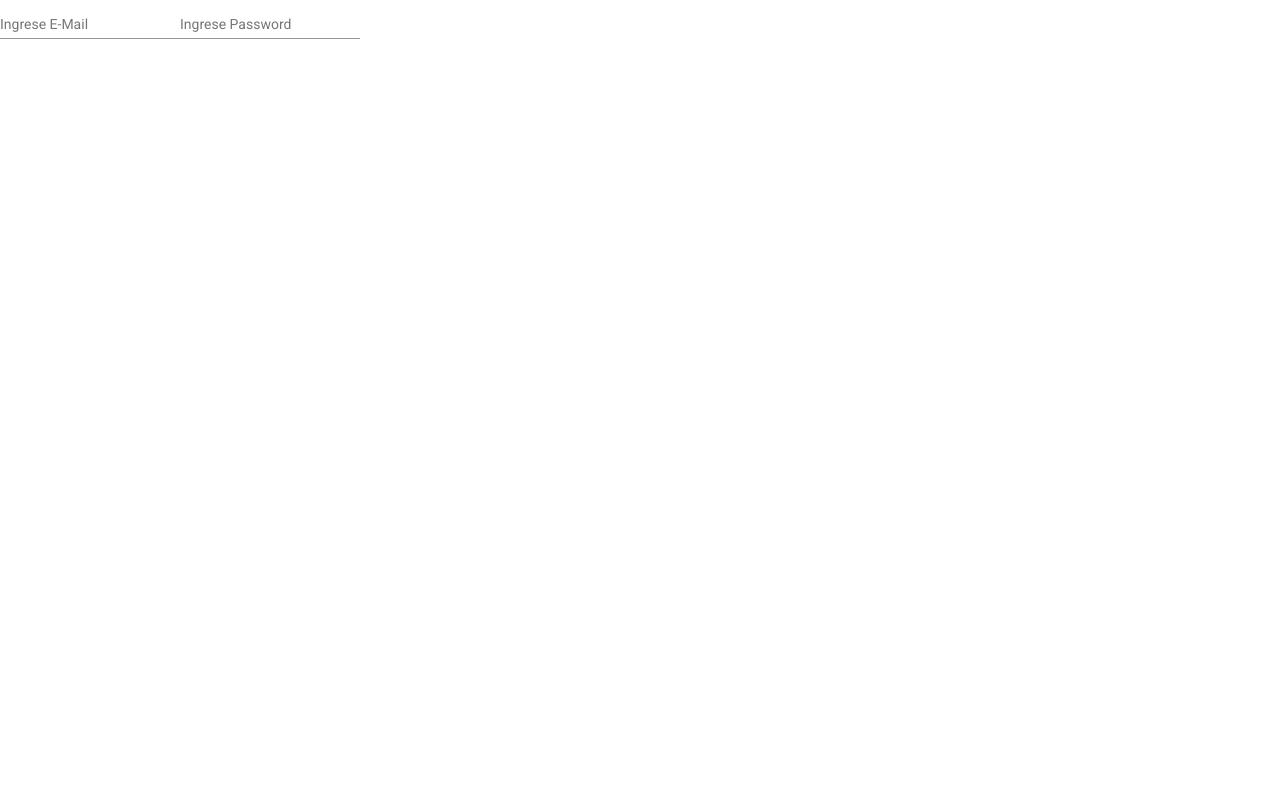
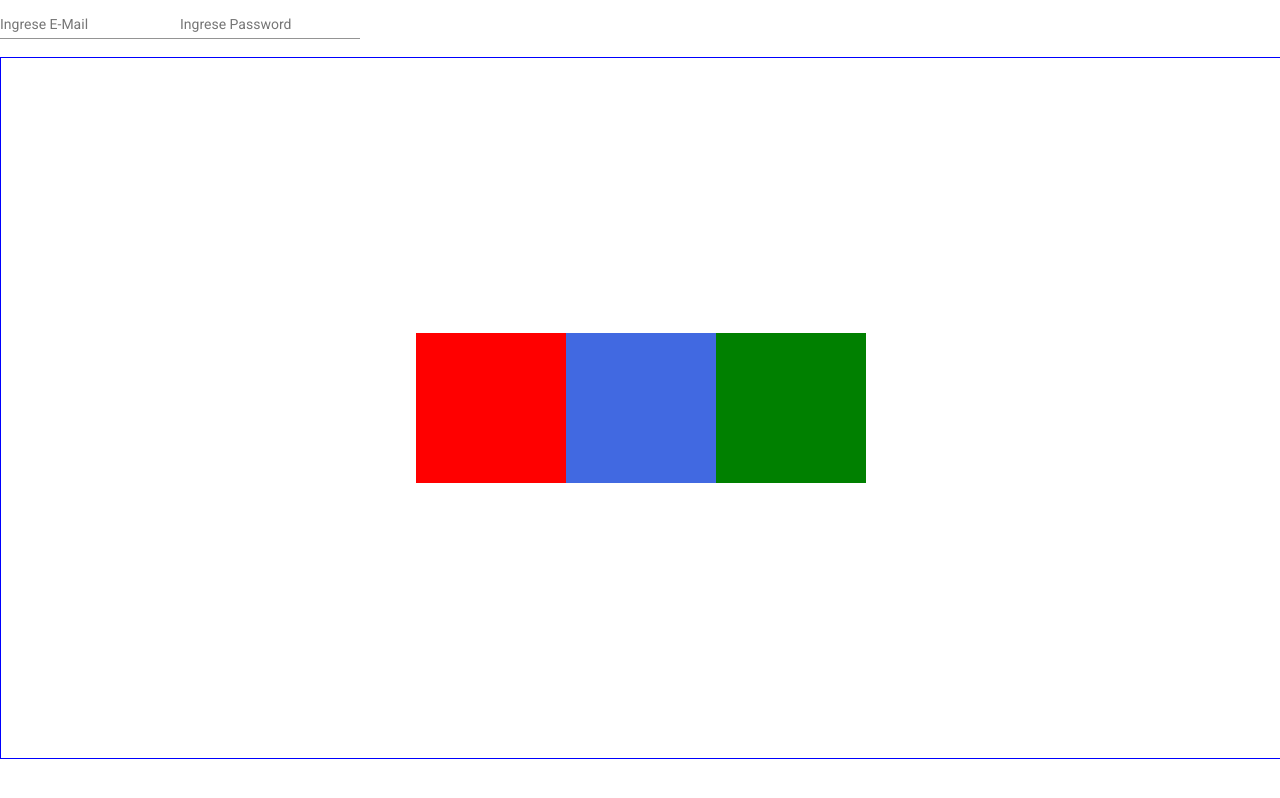
Before and after one commit to PedroAvila/MiwebApp, an Angular app: page /registrar in a window 1280 px wide. Built offline with nearby package versions, Linux system fonts and the light colour scheme.

Commit message:
Flex en Angular

```diff
--- a/src/app/seguridad/registrar/registrar.component.css
+++ b/src/app/seguridad/registrar/registrar.component.css
@@ -0,0 +1,29 @@
+#contenedor{
+  display: flex;
+  width: 100%;
+  height: 700px;
+  border: 1px solid blue;
+  flex-direction: row;
+  justify-content: center;
+  align-items: center;
+}
+
+.elemento{
+  width: 150px;
+  height: 150px;
+  /*flex: 1;*/
+
+}
+
+#elemento1{
+  background-color: red;
+}
+
+#elemento2{
+  background-color: royalblue;
+  /*flex: 2;*/
+}
+
+#elemento3{
+  background-color: green;
+}
--- a/src/app/seguridad/registrar/registrar.component.html
+++ b/src/app/seguridad/registrar/registrar.component.html
@@ -11,3 +11,9 @@
     </mat-form-field>
   </form>
 </section>
+
+<section id="contenedor">
+  <div id="elemento1" class="elemento"></div>
+  <div id="elemento2" class="elemento"></div>
+  <div id="elemento3" class="elemento"></div>
+</section>
```
